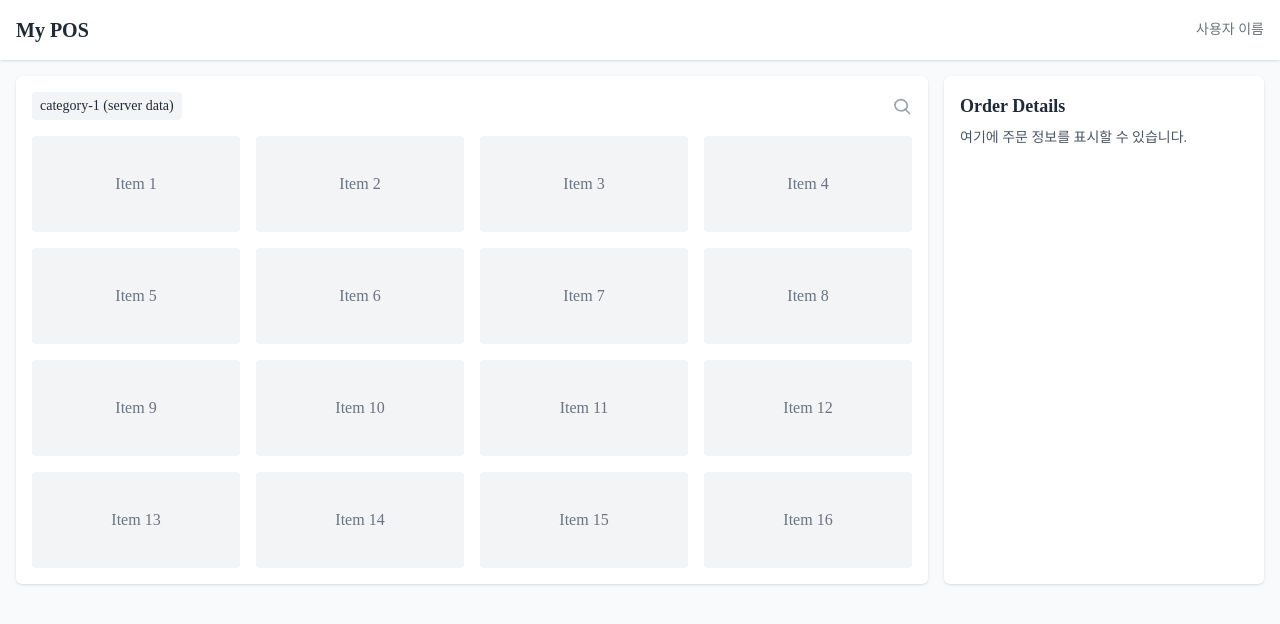
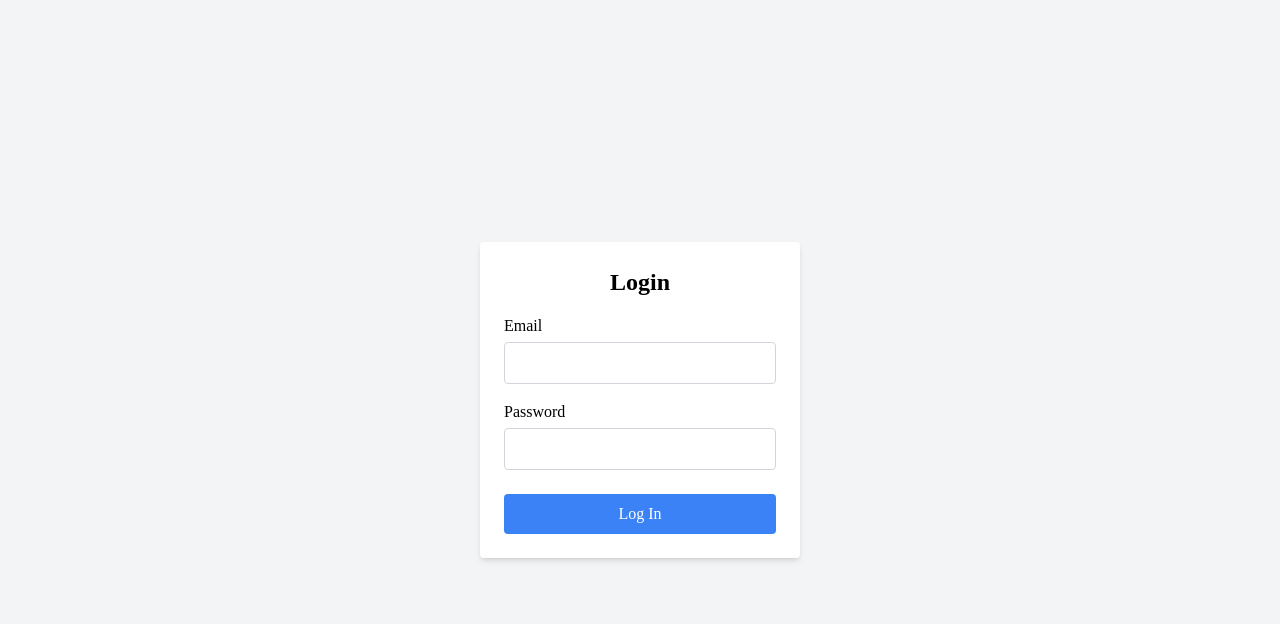
Before and after one commit to store-manager2025/store.app, a Next.js app: page / in a window 1280 px wide. Shown: the top 624 px of the page. Built offline with nearby package versions, Linux system fonts and the light colour scheme; a web font is replaced by a local one.

Commit message:
✨ Feat : 로그인 컴포넌트 생성

```diff
--- /dev/null
+++ b/app/home/page.tsx
@@ -0,0 +1,22 @@
+"use client";
+
+import React from "react";
+
+export default function HomePage() {
+  return (
+    <div className="min-h-screen flex items-center justify-center bg-gray-100">
+      <button className="w-[100px] h-[100px] bg-blue-500 text-white flex items-center justify-center rounded-full hover:bg-blue-600 transition">
+        <svg
+          xmlns="http://www.w3.org/2000/svg"
+          className="h-8 w-8"
+          fill="none"
+          viewBox="0 0 24 24"
+          stroke="currentColor"
+          strokeWidth={2}
+        >
+          <path strokeLinecap="round" strokeLinejoin="round" d="M12 4v16m8-8H4" />
+        </svg>
+      </button>
+    </div>
+  );
+}
--- a/app/layout.tsx
+++ b/app/layout.tsx
@@ -1,23 +1,27 @@
+"use client";
+
+import { AnimatePresence, motion } from "framer-motion";
 import "./globals.css";
-import { ReactNode } from "react";
-import Header from "../components/Header";
-
-export const metadata = {
-  title: "My POS App",
-  description: "POS layout example in Next.js",
-};
+import { usePathname } from "next/navigation";
+import type { ReactNode } from "react";
 
 export default function RootLayout({ children }: { children: ReactNode }) {
+  const pathname = usePathname();
+
   return (
-    <html lang="ko">
-      <body className="min-h-screen bg-gray-50 text-gray-800">
-        {/* 헤더 영역 */}
-        <Header />
-
-        {/* 메인 컨테이너 (좌: Drawer, 우: 메인) */}
-        <div className="flex">
-          <main className="flex-1 p-4">{children}</main>
-        </div>
+    <html lang="en">
+      <body>
+        <AnimatePresence mode="wait">
+          <motion.div
+            key={pathname}
+            initial={{ opacity: 0 }}
+            animate={{ opacity: 1 }}
+            exit={{ opacity: 0 }}
+            transition={{ duration: 0.5 }}
+          >
+            {children}
+          </motion.div>
+        </AnimatePresence>
       </body>
     </html>
   );
--- a/app/page.tsx
+++ b/app/page.tsx
@@ -1,54 +1,51 @@
-export default function Home() {
+"use client";
+
+import { useState } from "react";
+import { useRouter } from "next/navigation";
+
+export default function LoginPage() {
+  const router = useRouter();
+  const [email, setEmail] = useState("");
+  const [password, setPassword] = useState("");
+
+  const handleSubmit = (e: React.FormEvent) => {
+    e.preventDefault();
+    // 실제 로그인 로직이 필요한 경우 API 호출 등을 수행합니다.
+    // 여기서는 단순히 로그인 성공 후 '/home' 페이지로 이동합니다.
+    router.push("/home");
+  };
+
   return (
-    <div className="flex h-full gap-4">
-
-      {/* 왼쪽에 카테고리+상품 목록을 놓을 컨테이너 */}
-      <section className="flex-1 bg-white rounded-md shadow p-4 relative">
-        {/* 카테고리 헤더 */}
-        <div className="flex items-center gap-2 mb-4">
-          <span className="bg-gray-100 text-sm px-2 py-1 rounded">
-            category-1 (server data)
-          </span>
-          {/* 검색 아이콘 등을 예시로 배치 */}
-          <button className="ml-auto">
-            <svg
-              xmlns="http://www.w3.org/2000/svg"
-              className="h-5 w-5 text-gray-400"
-              fill="none"
-              viewBox="0 0 24 24"
-              stroke="currentColor"
-            >
-              <path
-                strokeLinecap="round"
-                strokeLinejoin="round"
-                strokeWidth="2"
-                d="M21 21l-4.35-4.35m0 0A7.5 7.5 0 103.5 10.5a7.5 7.5 0 0013.15 4.65z"
-              />
-            </svg>
-          </button>
+    <div className="min-h-screen flex items-center justify-center bg-gray-100">
+      <form onSubmit={handleSubmit} className="bg-white p-6 rounded shadow-md w-80">
+        <h2 className="text-2xl font-bold mb-4 text-center">Login</h2>
+        <div className="mb-4">
+          <label className="block mb-1">Email</label>
+          <input
+            type="email"
+            className="w-full border border-gray-300 p-2 rounded"
+            value={email}
+            onChange={(e) => setEmail(e.target.value)}
+            required
+          />
         </div>
-
-        {/* 상품 목록 그리드 */}
-        <div className="grid grid-cols-4 gap-4">
-          {/* 여기서부터 실제 상품 카드들이 들어간다고 가정. */}
-          {Array.from({ length: 16 }).map((_, idx) => (
-            <div
-              key={idx}
-              className="bg-gray-100 h-24 rounded flex items-center justify-center text-gray-500"
-            >
-              Item {idx + 1}
-            </div>
-          ))}
+        <div className="mb-6">
+          <label className="block mb-1">Password</label>
+          <input
+            type="password"
+            className="w-full border border-gray-300 p-2 rounded"
+            value={password}
+            onChange={(e) => setPassword(e.target.value)}
+            required
+          />
         </div>
-      </section>
-
-      {/* 오른쪽 상세 영역 (결제나 주문 상세 등을 표시) */}
-      <section className="w-80 bg-white rounded-md shadow p-4">
-        <h2 className="text-lg font-semibold mb-2">Order Details</h2>
-        <div className="text-sm text-gray-600">
-          여기에 주문 정보를 표시할 수 있습니다.
-        </div>
-      </section>
+        <button
+          type="submit"
+          className="w-full bg-blue-500 text-white p-2 rounded hover:bg-blue-600 transition"
+        >
+          Log In
+        </button>
+      </form>
     </div>
   );
 }
--- a/components/Header.tsx
+++ b/components/Header.tsx
@@ -3,7 +3,7 @@ import React from "react";
 
 const Header = () => {
   return (
-    <header className="p-4 bg-white shadow flex items-center justify-between">
+    <header className="p-4 bg-white border-none flex items-center justify-between">
       <h1 className="text-xl font-bold">My POS</h1>
       {/* 로그인 정보나 알림, 프로필 등 */}
       <div className="text-sm text-gray-500">사용자 이름</div>
```
Also changed, not shown: app/pos/pos.tsx (added).
